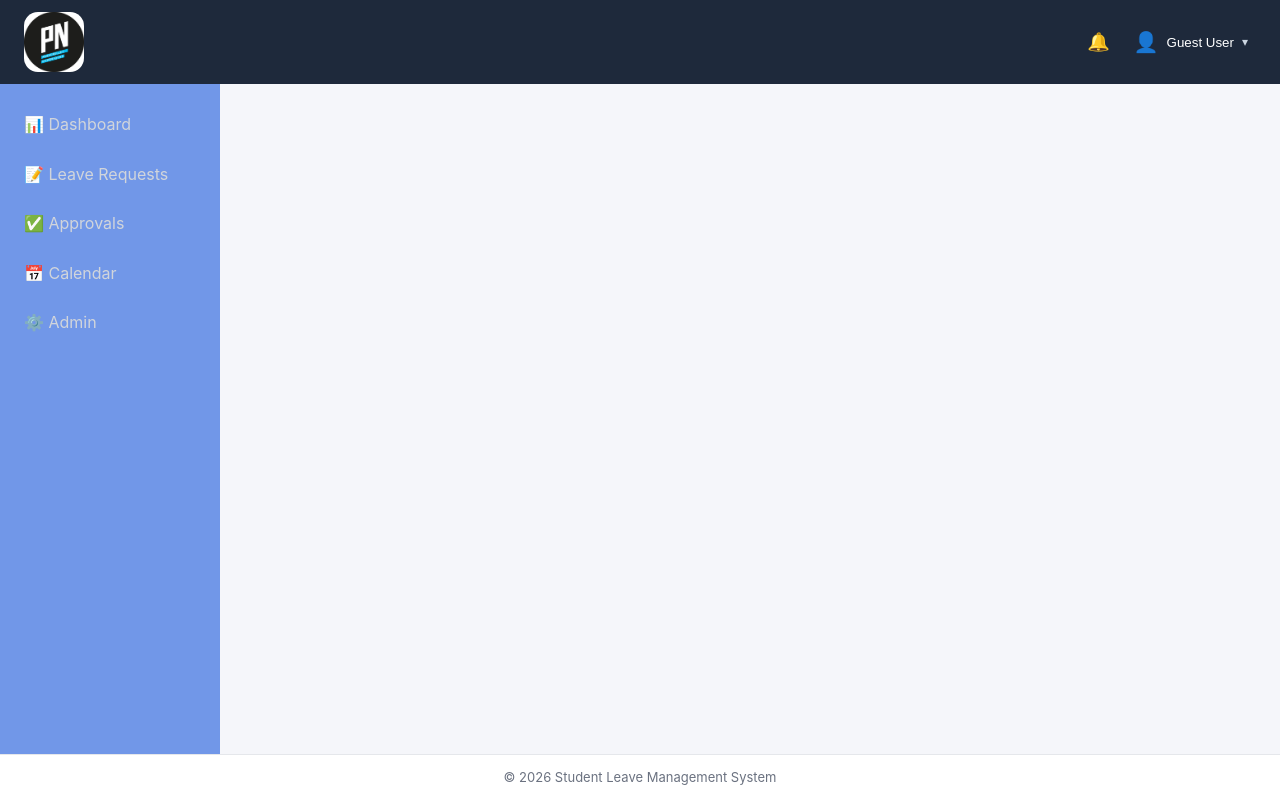
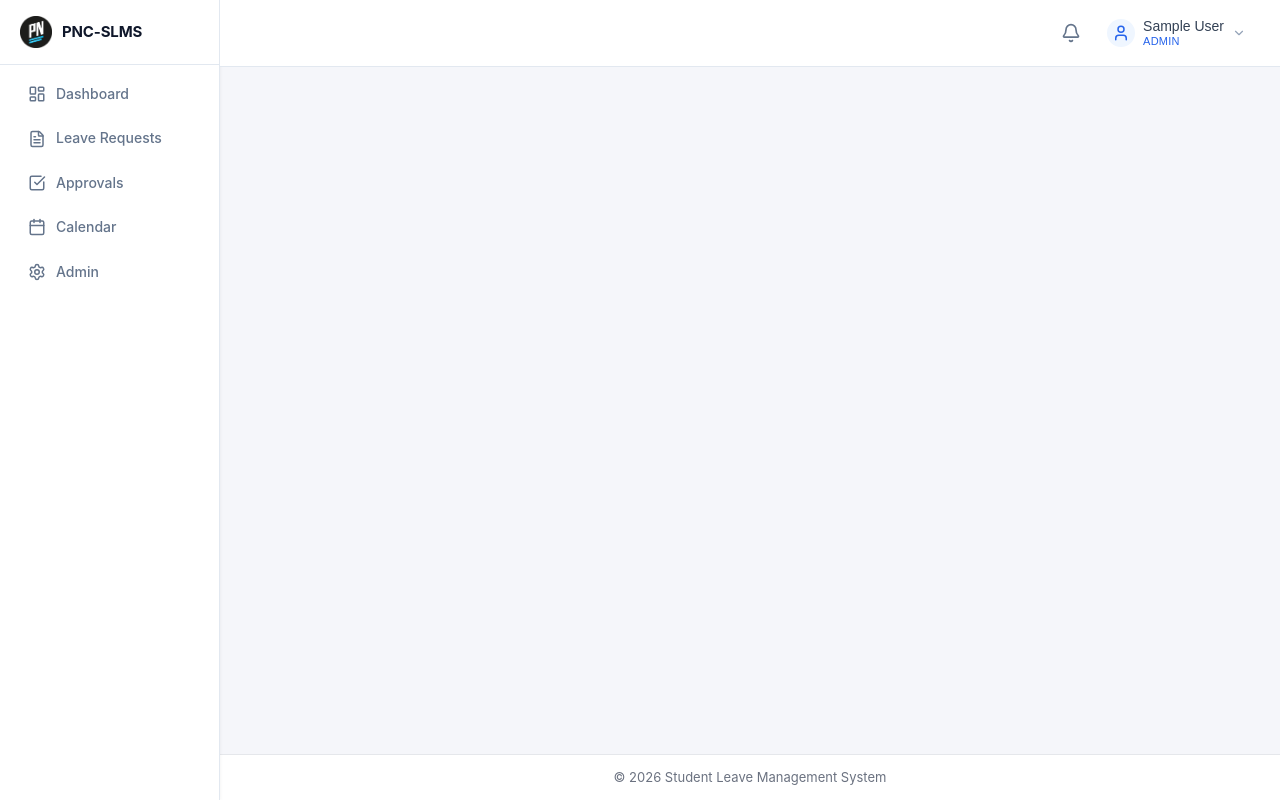
Before and after one commit to G10-SLMS/G10-SLMS-FRONT, a Vue app: page /dashboard-panel in a window 1280 px wide. Built offline with nearby package versions, Linux system fonts and the light colour scheme; no server answers; sample sign-in values are in the browser's storage.

Commit message:
[FIX] G10-SLMS-FRONT #13: redesign navbar/sidebar with lucide icons, sticky nav, and dynamic user/role display

```diff
--- a/package.json
+++ b/package.json
@@ -10,6 +10,7 @@
   },
   "dependencies": {
     "axios": "^1.18.1",
+    "lucide-vue-next": "^1.0.0",
     "pinia": "^3.0.4",
     "vue": "^3.5.39",
     "vue-router": "^4.6.4"
--- a/src/assets/styles/main.css
+++ b/src/assets/styles/main.css
@@ -57,21 +57,6 @@ body {
   align-items: center;
   justify-content: center;
   font-size: 1.6rem;
-}
-
-.auth-brand-logo {
-  width: 60px;
-  height: 60px;
-  border-radius: 14px;
-  object-fit: contain;
-  background: #ffffff;
-  display: block;
-}
-
-.auth-brand-name {
-  font-size: 1.15rem;
-  font-weight: 700;
-  letter-spacing: -0.01em;
 }
 
 .auth-hero {
--- a/src/components/Navbar.vue
+++ b/src/components/Navbar.vue
@@ -1,30 +1,34 @@
 <template>
   <header class="navbar">
     <div class="navbar-left">
-      <button class="icon-btn hamburger" @click="emit('toggle-sidebar')" aria-label="Toggle menu">☰</button>
-      <div class="auth-brand">
-      <img :src="logoUrl" alt="SLMS logo" class="auth-brand-logo" />
-
-    </div>
+      <button class="icon-btn hamburger" @click="emit('toggle-sidebar')" aria-label="Toggle menu">
+        <Menu :size="20" />
+      </button>
     </div>
 
     <div class="navbar-right">
-      <button class="icon-btn hamburger" @click="emit('toggle-sidebar')" aria-label="Toggle menu">☰</button>
-      <button class="icon-btn" title="Notifications">🔔</button>
+      <button class="icon-btn" title="Notifications">
+        <Bell :size="20" />
+      </button>
 
       <div class="user-menu">
         <button class="user-info" @click="toggleMenu">
-          <span class="avatar">👤</span>
-          <span class="user-name">{{ userName }}</span>
-          <span class="chevron">▾</span>
+          <span class="avatar"><User :size="18" /></span>
+          <span class="user-text">
+            <span class="user-name">{{ userName }}</span>
+            <span class="user-role">{{ roleLabel }}</span>
+          </span>
+          <ChevronDown class="chevron" :size="14" />
         </button>
 
         <div v-if="menuOpen" class="dropdown">
           <RouterLink to="/dashboard" class="dropdown-item" @click="menuOpen = false">
-            📊 Dashboard
+            <LayoutDashboard :size="16" />
+            <span>Dashboard</span>
           </RouterLink>
           <button class="dropdown-item logout" @click="logout">
-            🚪 Logout
+            <LogOut :size="16" />
+            <span>Logout</span>
           </button>
         </div>
       </div>
@@ -33,17 +37,25 @@
 </template>
 
 <script setup lang="ts">
-import { ref } from 'vue'
+import { ref, computed } from 'vue'
 import { useRouter } from 'vue-router'
 import { useAuthStore } from '@/stores/auth'
-import logoUrl from '@/assets/image/logo.png'
+import { Menu, Bell, User, ChevronDown, LayoutDashboard, LogOut } from 'lucide-vue-next'
 
 const router = useRouter()
 const auth = useAuthStore()
 
-const userName = ref('Guest User')
 const menuOpen = ref(false)
 const emit = defineEmits<{ 'toggle-sidebar': [] }>()
+
+const userName = computed(() => auth.user?.name || 'Guest User')
+
+const roleLabel = computed(() => {
+  if (auth.isAdmin) return 'Admin'
+  if (auth.isTrainer) return 'Trainer'
+  if (auth.isStudent) return 'Student'
+  return ''
+})
 
 function toggleMenu() {
   menuOpen.value = !menuOpen.value
@@ -63,29 +75,41 @@ async function logout() {
   justify-content: space-between;
   align-items: center;
   padding: 12px 24px;
-  background: #1e293b;
-  color: white;
-  position: relative;
+  background: #ffffff;
+  color: #334155;
+  border-bottom: 1px solid #e2e8f0;
+  position: sticky;
+  top: 0;
+  z-index: 30;
 }
 
-.logo {
-  font-weight: bold;
-  font-size: 18px;
-  line-height: 1;
+.navbar-left {
+  display: flex;
+  align-items: center;
 }
 
 .navbar-right {
   display: flex;
   align-items: center;
-  gap: 16px;
+  gap: 8px;
 }
 
 .icon-btn {
+  display: flex;
+  align-items: center;
+  justify-content: center;
   background: none;
   border: none;
-  font-size: 18px;
   cursor: pointer;
-  color: white;
+  color: #64748b;
+  padding: 8px;
+  border-radius: 6px;
+  transition: background 0.15s, color 0.15s;
+}
+
+.icon-btn:hover {
+  background: #f1f5f9;
+  color: #0f172a;
 }
 
 .hamburger {
@@ -102,40 +126,70 @@ async function logout() {
   gap: 8px;
   background: none;
   border: none;
-  color: white;
+  color: #334155;
   cursor: pointer;
-  padding: 6px 8px;
+  padding: 6px 10px;
   border-radius: 6px;
+  transition: background 0.15s;
 }
 
 .user-info:hover {
-  background: rgba(255, 255, 255, 0.1);
+  background: #f1f5f9;
 }
 
 .avatar {
-  font-size: 20px;
+  display: flex;
+  align-items: center;
+  justify-content: center;
+  width: 28px;
+  height: 28px;
+  border-radius: 50%;
+  background: #eff6ff;
+  color: #2563eb;
+  flex-shrink: 0;
+}
+
+.user-text {
+  display: flex;
+  flex-direction: column;
+  align-items: flex-start;
+  line-height: 1.2;
+}
+
+.user-name {
+  font-size: 14px;
+  font-weight: 500;
+}
+
+.user-role {
+  font-size: 11px;
+  font-weight: 500;
+  color: #2563eb;
+  text-transform: uppercase;
+  letter-spacing: 0.02em;
 }
 
 .chevron {
-  font-size: 12px;
-  color: #cbd5e1;
+  color: #94a3b8;
 }
 
 .dropdown {
   position: absolute;
-  top: 44px;
+  top: 52px;
   right: 0;
   background: white;
   color: #1f2937;
   border-radius: 8px;
   box-shadow: 0 4px 12px rgba(0, 0, 0, 0.15);
-  min-width: 160px;
+  min-width: 170px;
   overflow: hidden;
   z-index: 10;
 }
 
 .dropdown-item {
-  display: block;
+  display: flex;
+  align-items: center;
+  gap: 10px;
   width: 100%;
   padding: 10px 16px;
   text-align: left;
@@ -157,9 +211,6 @@ async function logout() {
 
 @media (max-width: 1024px) {
   .navbar {
-    position: sticky;
-    top: 0;
-    z-index: 30;
     padding: 12px 16px;
   }
 
@@ -167,7 +218,7 @@ async function logout() {
     display: block;
   }
 
-  .user-name {
+  .user-text {
     display: none;
   }
 }
--- a/src/components/Sidebar.vue
+++ b/src/components/Sidebar.vue
@@ -1,11 +1,31 @@
 <template>
   <aside class="sidebar" :class="{ open: isOpen }">
+    <div class="sidebar-brand">
+      <img :src="logoUrl" alt="SLMS logo" class="sidebar-logo" />
+      <span class="sidebar-name">PNC-SLMS</span>
+    </div>
+
     <nav>
-      <RouterLink to="/dashboard" class="nav-item">📊 Dashboard</RouterLink>
-      <RouterLink to="/leave-requests" class="nav-item">📝 Leave Requests</RouterLink>
-      <RouterLink v-if="canApprove" to="/approvals" class="nav-item">✅ Approvals</RouterLink>
-      <RouterLink to="/calendar" class="nav-item">📅 Calendar</RouterLink>
-      <RouterLink v-if="isAdmin" to="/admin" class="nav-item">⚙️ Admin</RouterLink>
+      <RouterLink to="/dashboard" class="nav-item">
+        <LayoutDashboard class="nav-icon" :size="18" />
+        <span class="nav-label">Dashboard</span>
+      </RouterLink>
+      <RouterLink to="/leave-requests" class="nav-item">
+        <FileText class="nav-icon" :size="18" />
+        <span class="nav-label">Leave Requests</span>
+      </RouterLink>
+      <RouterLink v-if="canApprove" to="/approvals" class="nav-item">
+        <CheckSquare class="nav-icon" :size="18" />
+        <span class="nav-label">Approvals</span>
+      </RouterLink>
+      <RouterLink to="/calendar" class="nav-item">
+        <Calendar class="nav-icon" :size="18" />
+        <span class="nav-label">Calendar</span>
+      </RouterLink>
+      <RouterLink v-if="isAdmin" to="/admin" class="nav-item">
+        <Settings class="nav-icon" :size="18" />
+        <span class="nav-label">Admin</span>
+      </RouterLink>
     </nav>
   </aside>
 </template>
@@ -13,6 +33,14 @@
 <script setup lang="ts">
 import { computed } from 'vue'
 import { useAuthStore } from '@/stores/auth'
+import logoUrl from '@/assets/image/logo.png'
+import {
+  LayoutDashboard,
+  FileText,
+  CheckSquare,
+  Calendar,
+  Settings,
+} from 'lucide-vue-next'
 
 defineProps<{
   isOpen?: boolean
@@ -28,51 +56,104 @@ const isAdmin = computed(() => auth.isAdmin)
 <style scoped>
 .sidebar {
   width: 220px;
-  background: #7197e8;
-  color: white;
+  height: 100vh;
+  position: sticky;
+  top: 0;
+  align-self: flex-start;
+  background: #ffffff;
+  color: #334155;
   display: flex;
   flex-direction: column;
-  justify-content: space-between;
   padding: 16px 0;
+  border-right: 1px solid #e2e8f0;
+  box-shadow: 1px 0 3px rgba(0, 0, 0, 0.04);
+  overflow-y: auto;
+}
+
+.sidebar-brand {
+  display: flex;
+  align-items: center;
+  gap: 10px;
+  padding: 0 20px 16px;
+  margin-bottom: 8px;
+  border-bottom: 1px solid #e2e8f0;
+}
+
+.sidebar-logo {
+  height: 32px;
+  width: auto;
+  display: block;
+  flex-shrink: 0;
+}
+
+.sidebar-name {
+  font-size: 15px;
+  font-weight: 700;
+  color: #0f172a;
+  letter-spacing: -0.01em;
+  white-space: nowrap;
 }
 
 nav {
   display: flex;
   flex-direction: column;
+  gap: 2px;
 }
 
 .nav-item {
   display: flex;
   align-items: center;
-  gap: 8px;
-  padding: 12px 24px;
-  color: #d1d5db;
+  gap: 10px;
+  padding: 10px 20px;
+  margin: 0 8px;
+  border-radius: 6px;
+  color: #64748b;
   text-decoration: none;
-  transition: background 0.2s;
+  transition: background 0.15s, color 0.15s;
 }
 
 .nav-icon {
-  font-size: 18px;
-  line-height: 1;
+  flex-shrink: 0;
+  stroke-width: 2;
 }
 
 .nav-label {
   font-size: 14px;
+  font-weight: 500;
 }
 
-.nav-item:hover,
+.nav-item:hover {
+  background: #f1f5f9;
+  color: #0f172a;
+}
+
 .nav-item.router-link-active {
-  background: #0b57d1;
-  color: white;
+  background: #eff6ff;
+  color: #2563eb;
+}
+
+.nav-item.router-link-active .nav-icon {
+  color: #2563eb;
 }
 
 @media (max-width: 1024px) and (min-width: 769px) {
   .sidebar {
     width: 72px;
   }
+  .sidebar-brand {
+    justify-content: center;
+    padding: 0 0 16px;
+  }
+  .sidebar-logo {
+    height: 28px;
+  }
+  .sidebar-name {
+    display: none;
+  }
   .nav-item {
     justify-content: center;
     padding: 12px;
+    margin: 0 8px;
   }
   .nav-label {
     display: none;
@@ -88,6 +169,7 @@ nav {
     transform: translateX(-100%);
     transition: transform 0.25s ease;
     z-index: 50;
+    box-shadow: 2px 0 8px rgba(0, 0, 0, 0.05);
   }
 
   .sidebar.open {
--- a/src/layouts/DashboardLayout.vue
+++ b/src/layouts/DashboardLayout.vue
@@ -1,13 +1,15 @@
 <template>
   <div class="dashboard-layout">
-    <Navbar @toggle-sidebar="sidebarOpen = !sidebarOpen" />
-    <div class="layout-body">
-      <Sidebar :is-open="sidebarOpen" @close="sidebarOpen = false" />
+    <Sidebar :is-open="sidebarOpen" @close="sidebarOpen = false" />
+
+    <div class="layout-main">
+      <Navbar @toggle-sidebar="sidebarOpen = !sidebarOpen" />
       <main class="content">
         <RouterView />
       </main>
+      <Footer />
     </div>
-    <Footer />
+
     <Transition name="fade">
       <div v-if="sidebarOpen" class="sidebar-overlay" @click="sidebarOpen = false"></div>
     </Transition>
@@ -26,19 +28,22 @@ const sidebarOpen = ref(false)
 <style scoped>
 .dashboard-layout {
   display: flex;
-  flex-direction: column;
   min-height: 100vh;
+  background: #f5f6fa;
 }
 
-.layout-body {
+.layout-main {
+  flex: 1;
+  min-width: 0;
   display: flex;
-  flex: 1;
+  flex-direction: column;
 }
 
 .content {
   flex: 1;
   padding: 24px;
   background: #f5f6fa;
+  min-width: 0;
 }
 
 .sidebar-overlay {
```
Also changed, not shown: 1 other file (tests, documents, lock files or other folders).
